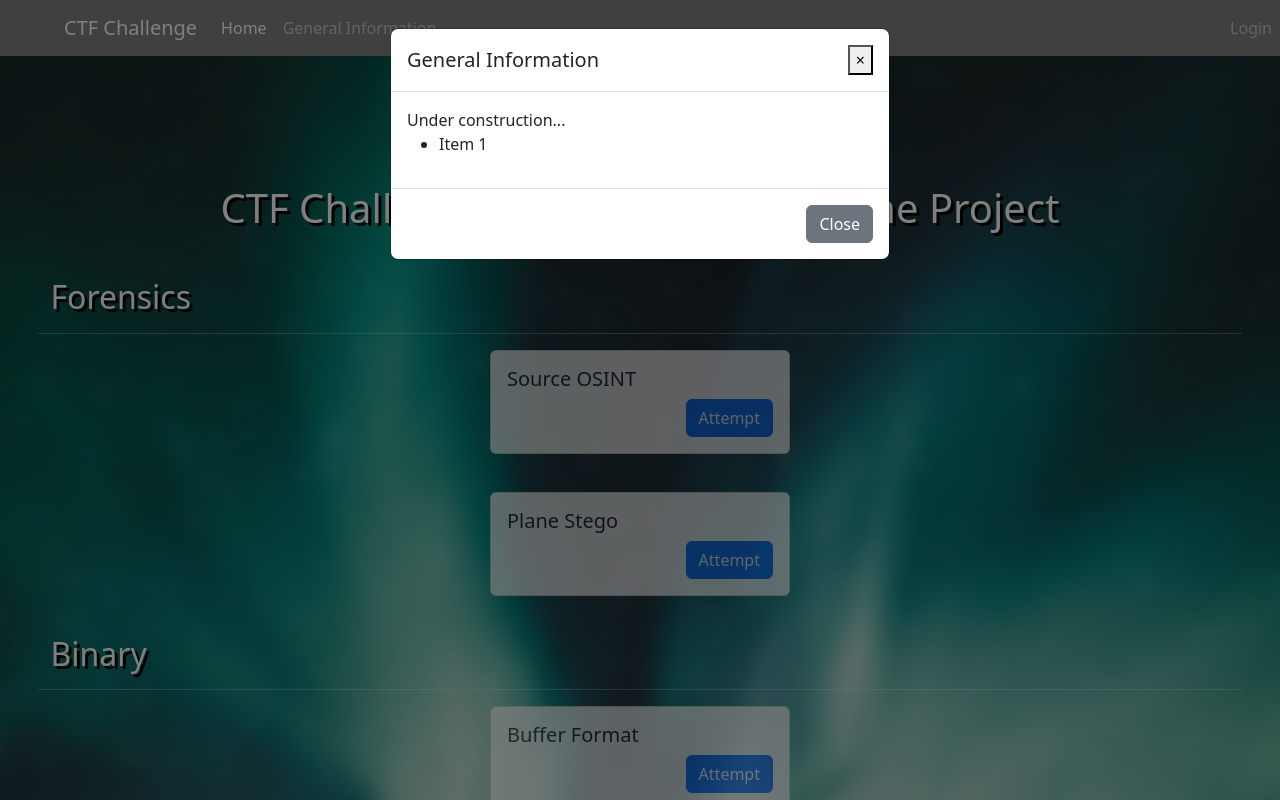
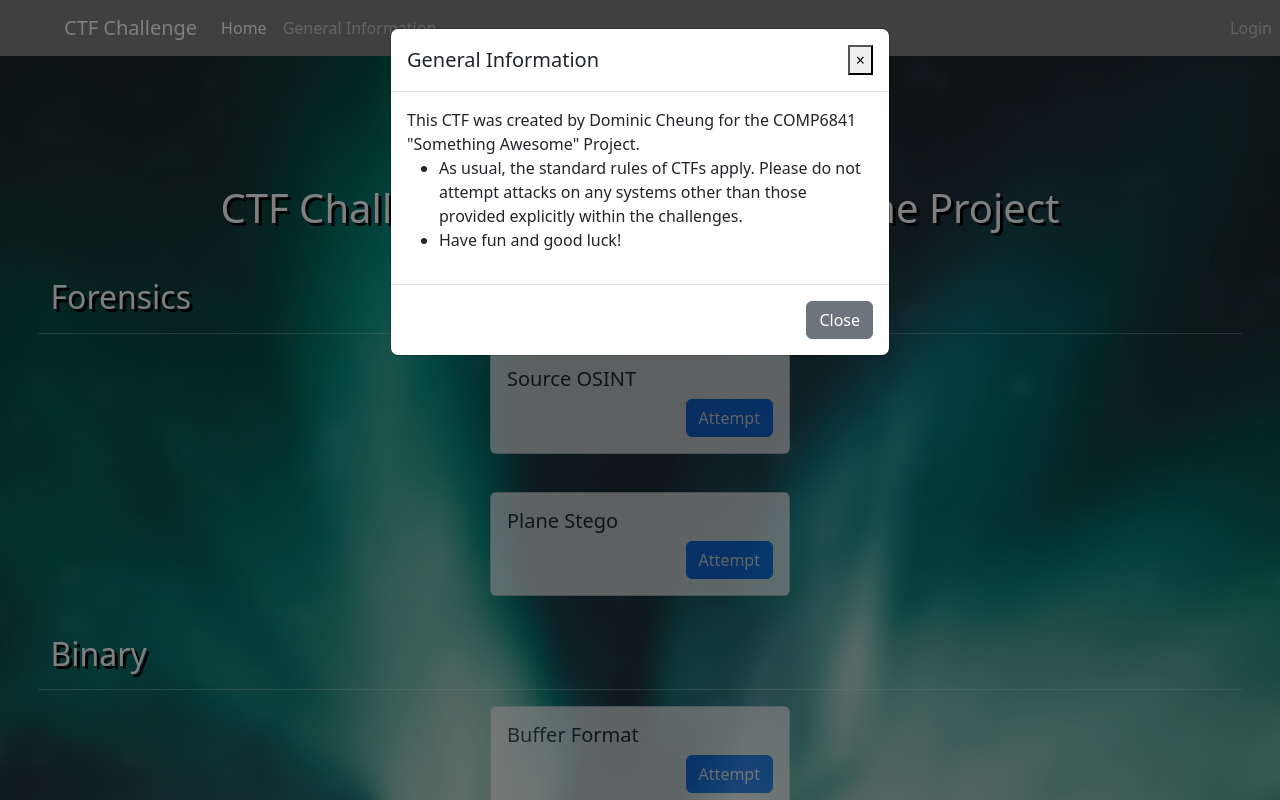
Before and after one commit to Wolfdragon24/comp6841-project, a Flask app: page / in a window 1280 px wide, after a click on "General Information". Run offline with Flask 3, Linux system fonts and the light colour scheme; some libraries are stand-ins or nearby versions.

Commit message:
Updates for completion

```diff
--- a/templates/index.html
+++ b/templates/index.html
@@ -116,7 +116,7 @@
             </div>
         </div>
 
-    <div class="ctf-section">
+    <!-- <div class="ctf-section">
       <h2 class="font-adjust" style="padding-left: 1%;">Web</h3>
       <hr class="font-adjust">
 
@@ -128,7 +128,7 @@
             </div>
         </div>
       </div>
-    </div>
+    </div> -->
 
     <hr class="font-adjust">
     <i style="font-size: smaller; color: white; margin: 1%;">
@@ -215,9 +215,10 @@
             </button>
           </div>
           <div class="modal-body">
-            Under construction...
+            This CTF was created by Dominic Cheung for the COMP6841 "Something Awesome" Project.
             <ul>
-              <li>Item 1</li>
+              <li>As usual, the standard rules of CTFs apply. Please do not attempt attacks on any systems other than those provided explicitly within the challenges.</li>
+              <li>Have fun and good luck!</li>
             </ul>
           </div>
           <div class="modal-footer">
```
